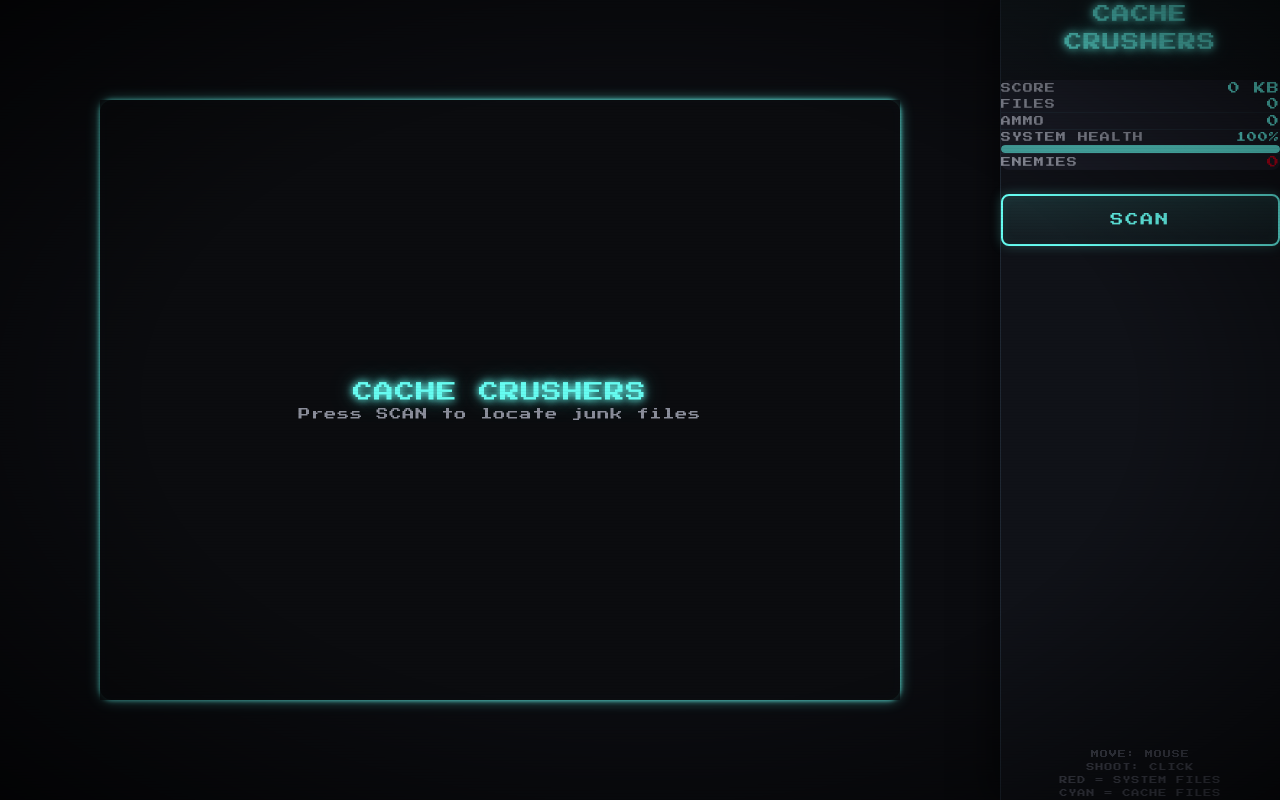
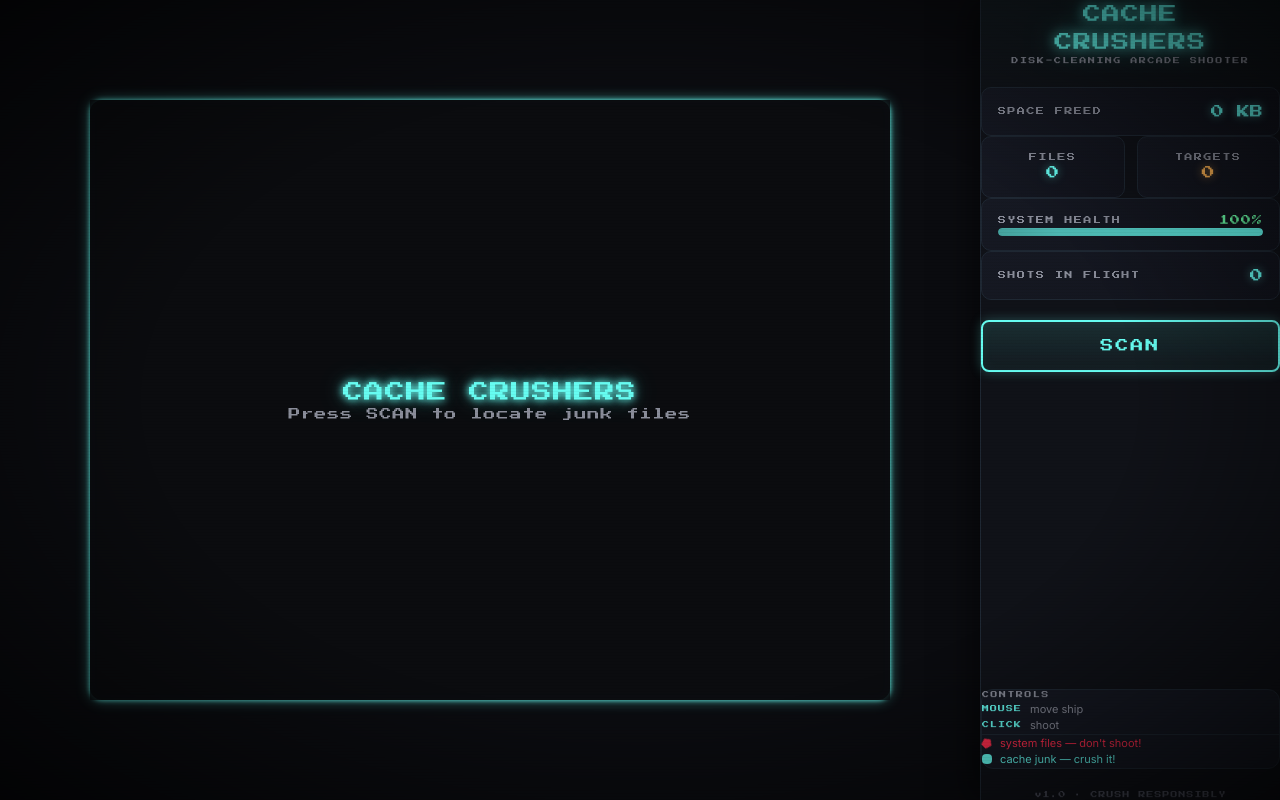
Before and after one commit to worztm/cache_crusher, a React (Vite) app in the folder frontend/: page / in a window 1280 px wide. Built offline with nearby package versions, Linux system fonts and the light colour scheme; what @wailsio/runtime would draw is missing.

Commit message:
feat(ui): redesign HUD — animated stat cards, tiered health bar (green/amber/red), cleanup progress bar, rescan state, styled controls legend

```diff
--- a/frontend/src/components/HUD.tsx
+++ b/frontend/src/components/HUD.tsx
@@ -6,75 +6,143 @@ interface HUDProps {
   isPlaying: boolean;
 }
 
+function formatBytes(mb: number): string {
+  if (mb < 1) return `${(mb * 1024).toFixed(0)} KB`;
+  if (mb < 1024) return `${mb.toFixed(1)} MB`;
+  return `${(mb / 1024).toFixed(2)} GB`;
+}
+
+function healthTone(pct: number): string {
+  if (pct >= 60) return '';
+  if (pct >= 30) return 'warning';
+  return 'critical';
+}
+
 export default function HUD({ gameState, onScan, isPlaying }: HUDProps) {
-  const displayScore = gameState.totalFreed < 1
-    ? `${(gameState.totalFreed * 1024).toFixed(0)} KB`
-    : `${gameState.totalFreed.toFixed(1)} MB`;
-
   const healthPercent = Math.max(0, Math.min(100, gameState.systemHealth));
+  const tone = healthTone(healthPercent);
+  const progress = gameState.enemies.length + (gameState.filesCrashed ?? 0);
 
   return (
-    <div className="hud-panel p-6 flex flex-col gap-6" style={{ width: 280 }}>
-      <div className="text-center mb-2">
-        <h1 className="arcade-text text-[#66FCF1] text-lg neon-text">CACHE</h1>
-        <h1 className="arcade-text text-[#66FCF1] text-lg neon-text -mt-1">CRUSHERS</h1>
+    <div className="hud-panel px-5 py-6 flex flex-col gap-5" style={{ width: 300 }}>
+      {/* Logo */}
+      <div className="text-center float-in">
+        <h1 className="arcade-text neon-text title-glow text-[#66FCF1] text-lg">CACHE</h1>
+        <h1 className="arcade-text neon-text title-glow text-[#66FCF1] text-lg -mt-1">CRUSHERS</h1>
+        <p className="stat-label mt-3" style={{ fontSize: 7 }}>
+          Disk-cleaning arcade shooter
+        </p>
       </div>
 
-      <div className="bg-[#1A1C26] rounded-lg p-4 space-y-3">
-        <div>
-          <div className="flex justify-between items-center mb-1">
-            <span className="arcade-text text-[10px] text-[#8A8D9A]">SCORE</span>
-            <span className="arcade-text text-xs text-[#66FCF1]">{displayScore}</span>
-          </div>
+      {/* Stats */}
+      <div className="space-y-3">
+        <div className={`stat-card float-in ${tone === 'critical' ? 'danger' : ''}`} style={{ animationDelay: '0.05s' }}>
           <div className="flex justify-between items-center">
-            <span className="arcade-text text-[10px] text-[#8A8D9A]">FILES</span>
-            <span className="arcade-text text-xs text-[#66FCF1]">{gameState.filesCrashed}</span>
+            <span className="stat-label">Space freed</span>
+            <span className="stat-value">{formatBytes(gameState.totalFreed)}</span>
           </div>
         </div>
 
-        <div className="border-t border-[#1F2833] pt-3">
-          <div className="flex justify-between items-center mb-1">
-            <span className="arcade-text text-[10px] text-[#8A8D9A]">AMMO</span>
-            <span className="arcade-text text-xs text-[#66FCF1]">{gameState.ammo}</span>
+        <div className="grid grid-cols-2 gap-3">
+          <div className="stat-card float-in" style={{ animationDelay: '0.1s' }}>
+            <div className="text-center">
+              <div className="stat-label mb-2">Files</div>
+              <div className="stat-value">{gameState.filesCrashed}</div>
+            </div>
+          </div>
+          <div className="stat-card float-in" style={{ animationDelay: '0.15s' }}>
+            <div className="text-center">
+              <div className="stat-label mb-2">Targets</div>
+              <div className="stat-value" style={{ color: '#FFB454', textShadow: '0 0 8px rgba(255,180,84,0.55)' }}>
+                {gameState.enemies.length}
+              </div>
+            </div>
           </div>
         </div>
 
-        <div className="border-t border-[#1F2833] pt-3">
+        {/* Health */}
+        <div className={`stat-card float-in ${tone === 'critical' ? 'danger' : ''}`} style={{ animationDelay: '0.2s' }}>
           <div className="flex justify-between items-center mb-2">
-            <span className="arcade-text text-[10px] text-[#8A8D9A]">SYSTEM HEALTH</span>
-            <span className="arcade-text text-[10px] text-[#66FCF1]">{healthPercent.toFixed(0)}%</span>
+            <span className="stat-label">System health</span>
+            <span
+              className="arcade-text"
+              style={{
+                fontSize: 10,
+                color: tone === '' ? '#6BFFA8' : tone === 'warning' ? '#FFB454' : '#FF2E4D',
+              }}
+            >
+              {healthPercent.toFixed(0)}%
+            </span>
           </div>
           <div className="status-bar">
             <div
-              className="status-bar-fill"
+              className={`status-bar-fill ${tone}`}
               style={{ width: `${healthPercent}%` }}
             />
           </div>
         </div>
 
-        <div className="border-t border-[#1F2833] pt-3">
+        {/* Ammo */}
+        <div className="stat-card float-in" style={{ animationDelay: '0.25s' }}>
           <div className="flex justify-between items-center">
-            <span className="arcade-text text-[10px] text-[#8A8D9A]">ENEMIES</span>
-            <span className="arcade-text text-xs text-[#C5001A]">{gameState.enemies.length}</span>
+            <span className="stat-label">Shots in flight</span>
+            <span className="stat-value">{gameState.ammo}</span>
           </div>
         </div>
       </div>
 
+      {/* Scan button */}
       <button
         className="scan-btn w-full text-center"
         onClick={onScan}
         disabled={gameState.isScanning}
       >
-        {gameState.isScanning ? 'SCANNING...' : 'SCAN'}
+        {gameState.isScanning ? <span className="blink">SCANNING…</span> : isPlaying ? 'RESCAN' : 'SCAN'}
       </button>
+
+      {isPlaying && progress > 0 && (
+        <div>
+          <div className="flex justify-between items-center mb-2">
+            <span className="stat-label">Cleanup progress</span>
+          </div>
+          <div className="status-bar">
+            <div
+              className="status-bar-fill"
+              style={{
+                width: `${Math.min(100, (gameState.filesCrashed / Math.max(1, progress)) * 100)}%`,
+              }}
+            />
+          </div>
+        </div>
+      )}
 
       <div className="flex-1" />
 
-      <div className="text-[8px] text-[#4A4D5A] arcade-text text-center leading-relaxed">
-        <p>MOVE: MOUSE</p>
-        <p>SHOOT: CLICK</p>
-        <p>RED = SYSTEM FILES</p>
-        <p>CYAN = CACHE FILES</p>
+      {/* Controls legend */}
+      <div
+        className="rounded-xl p-4 space-y-2"
+        style={{ background: 'var(--bg-card)', border: '1px solid var(--border-glow)' }}
+      >
+        <div className="stat-label mb-2" style={{ fontSize: 7 }}>Controls</div>
+        <div className="flex items-center gap-2 text-[11px] text-[#8A8D9A]">
+          <kbd className="arcade-text" style={{ fontSize: 7, color: '#66FCF1' }}>MOUSE</kbd> move ship
+        </div>
+        <div className="flex items-center gap-2 text-[11px] text-[#8A8D9A]">
+          <kbd className="arcade-text" style={{ fontSize: 7, color: '#66FCF1' }}>CLICK</kbd> shoot
+        </div>
+        <div className="border-t border-[#1F2833] my-2" />
+        <div className="flex items-center gap-2 text-[11px]" style={{ color: '#FF2E4D' }}>
+          <span className="inline-block w-2.5 h-2.5 rotate-45" style={{ background: '#FF2E4D', clipPath: 'polygon(50% 0%, 100% 38%, 81% 100%, 19% 100%, 0% 38%)' }} />
+          system files — don't shoot!
+        </div>
+        <div className="flex items-center gap-2 text-[11px]" style={{ color: '#66FCF1' }}>
+          <span className="inline-block w-2.5 h-2.5 rounded-sm" style={{ background: '#66FCF1' }} />
+          cache junk — crush it!
+        </div>
+      </div>
+
+      <div className="text-[7px] text-[#4A4D5A] arcade-text text-center leading-relaxed">
+        v1.0 · CRUSH RESPONSIBLY
       </div>
     </div>
   );
```
